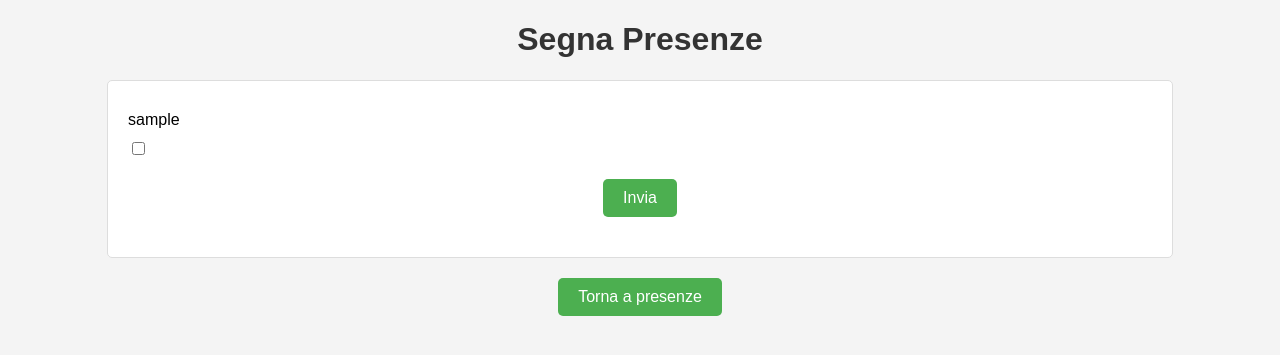
After one commit to maspermattia/TeamTactiCoach, a PHP site: page /segnapresenze.php?ID=1 in a window 1280 px wide. The commit adds this page. Shown: the top 355 px of the page. Run offline with PHP 8.4, Linux system fonts and the light colour scheme; the visitor is signed in with stand-in values (Sample User, id 1); tables that the repository leaves empty hold one stand-in row (values such as "Sample post").

Commit message:
Add files via upload

```diff
--- a/php/creaallenamentoV.php
+++ b/php/creaallenamentoV.php
@@ -14,6 +14,7 @@ if ($conn->connect_error) {
 if (!isset($_SESSION['username'])) {
 
     header("Location: login.php");
+    session_destroy();
     exit();
 }
 if ($_SERVER["REQUEST_METHOD"] == "POST") {
--- a/php/creagiocatoreV.php
+++ b/php/creagiocatoreV.php
@@ -14,6 +14,7 @@ if ($conn->connect_error) {
 if (!isset($_SESSION['username'])) {
 
     header("Location: login.php");
+    session_destroy();
     exit();
 }
 if ($_SERVER["REQUEST_METHOD"] == "POST") {
--- a/php/creapartitaV.php
+++ b/php/creapartitaV.php
@@ -14,6 +14,7 @@ if ($conn->connect_error) {
 if (!isset($_SESSION['username'])) {
 
     header("Location: login.php");
+    session_destroy();
     exit();
 }
 if ($_SERVER["REQUEST_METHOD"] == "POST") {
--- a/php/creasquadraV.php
+++ b/php/creasquadraV.php
@@ -11,7 +11,12 @@ $conn = new mysqli($servername, $username, $password, $dbname);
 if ($conn->connect_error) {
     die("Connessione fallita: " . $conn->connect_error);
 }
+if (!isset($_SESSION['username'])) {
 
+    header("Location: login.php");
+    session_destroy();
+    exit();
+}
 if ($_SERVER["REQUEST_METHOD"] == "POST") {
     $squadraID = $_POST["squadraID"];
     $categoria = $_POST["categoria"];
--- /dev/null
+++ b/php/segnapresenze.php
@@ -0,0 +1,129 @@
+<!DOCTYPE html>
+<html lang="en">
+<head>
+    <meta charset="UTF-8">
+    <meta name="viewport" content="width=device-width, initial-scale=1.0">
+    <title>Segna Presenze</title>
+    <style>
+        body {
+            font-family: Arial, sans-serif;
+            background-color: #f4f4f4;
+            margin: 0;
+            padding: 0;
+        }
+
+        h1 {
+            text-align: center;
+            color: #333;
+        }
+
+        form {
+            width: 80%;
+            margin: 20px auto;
+            border-collapse: collapse;
+            border: 1px solid #ddd;
+            background-color: #fff;
+            padding: 20px;
+            border-radius: 5px;
+        }
+
+        label {
+            display: block;
+            margin: 10px 0;
+        }
+
+        input[type="checkbox"] {
+            margin-right: 10px;
+        }
+
+        input[type="submit"] {
+            display: block;
+            margin: 20px auto;
+            padding: 10px 20px;
+            font-size: 16px;
+            background-color: #4CAF50;
+            color: white;
+            border: none;
+            border-radius: 5px;
+            cursor: pointer;
+        }
+
+        input[type="submit"]:hover {
+            background-color: #45a049;
+        }
+
+        a {
+            display: block;
+            text-align: center;
+            margin: 20px 0;
+            color: #333;
+            text-decoration: none;
+        }button {
+            display: block;
+            margin: 20px auto;
+            padding: 10px 20px;
+            font-size: 16px;
+            background-color: #4CAF50;
+            color: white;
+            border: none;
+            border-radius: 5px;
+            cursor: pointer;
+        }
+    </style>
+</head>
+<body>
+
+<h1>Segna Presenze</h1>
+<?php
+session_start();
+$servername = "localhost";
+$username = "root";
+$password = "";
+$dbname = "TeamTactiCoach";
+
+$conn = new mysqli($servername, $username, $password, $dbname);
+
+if ($conn->connect_error) {
+    die("Connessione al database fallita: " . $conn->connect_error);
+}
+if (!isset($_SESSION['username'])) {
+    header("Location: login.php");
+    session_destroy();
+    exit();
+}
+$allenamentoID = $_GET['ID'];
+$SQUADRA = $_SESSION['squadraID'];
+$sql = "SELECT * FROM Giocatore WHERE SquadraID ='$SQUADRA'";
+$result = $conn->query($sql);
+
+if ($_SERVER["REQUEST_METHOD"] == "POST") {
+    while ($row = $result->fetch_assoc()) {
+        $giocatoreID = $row["GiocatoriID"];
+        $presenza = isset($_POST['presenze'][$giocatoreID]) ? $_POST['presenze'][$giocatoreID] : '0';
+        $sql = "INSERT INTO Partecipa (GiocatoreID, AllenamentoID, Presenza) VALUES ('$giocatoreID', '$allenamentoID', '$presenza')";
+        $conn->query($sql);
+    }
+    header("Location: presenze.php");
+    exit();
+}
+
+if ($result->num_rows > 0) {
+    echo "<form method='post'>";
+    while ($row = $result->fetch_assoc()) {
+        echo "<label>" . $row["Nickname"] . "</label>";
+        echo "<input type='checkbox' name='presenze[" . $row["GiocatoriID"] . "]' value='1'>";
+        echo "<br>";
+    }
+    echo "<input type='submit' value='Invia'>";
+    echo "</form>";
+} else {
+    echo "Nessun risultato trovato.";
+}
+
+$conn->close();
+?>
+
+<a href="presenze.php"><button>Torna a presenze</button></a>
+
+</body>
+</html>
--- a/php/statistiche.php
+++ b/php/statistiche.php
@@ -14,6 +14,7 @@ if ($conn->connect_error) {
 if (!isset($_SESSION['username'])) {
 
     header("Location: login.php");
+    session_destroy();
     exit();
 }
 $userID = $_SESSION['username'];
@@ -26,7 +27,7 @@ if ($result->num_rows > 0) {
     $squadraIDUtente = $row["SquadraID"];
 } else {
 
-    echo "Errore: SquadraID non disponibile per l'utente.";
+    echo "Errore: Nessuna squadra trovata per l'allenatore.";
     exit();
 }
 
```
Also changed, not shown: php/home.php (+6 -2 lines), php/homeadmin.php (+6 -1 lines), php/loginV.php (+6 -1 lines), php/presenze.php (added, +115 -0 lines).
